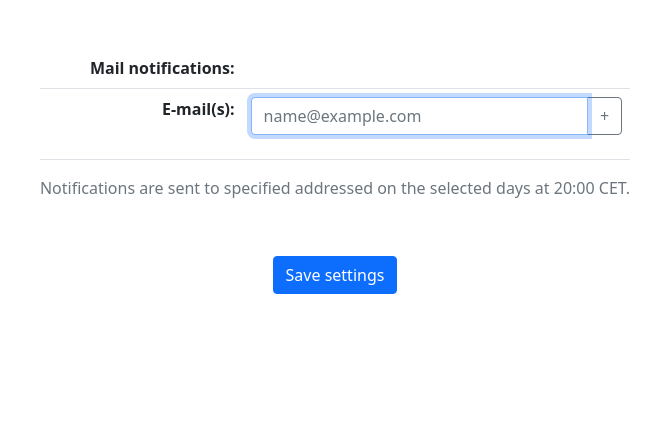
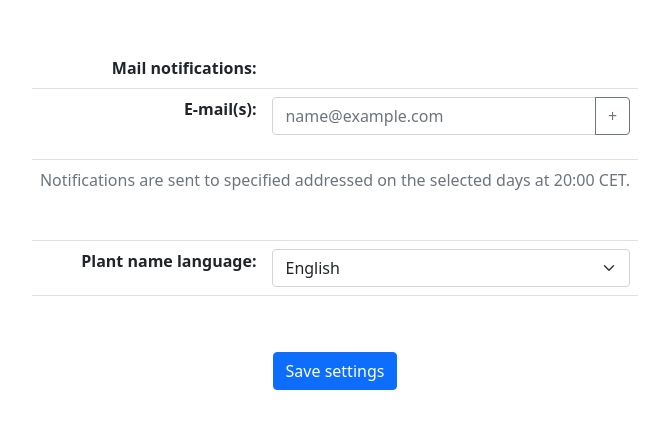
Before and after one commit to perugi/plannter, a Flask app: template templates/settings.html in a window 1280 px wide. Shown: the part 76-505 px from the top of the page, without its empty margins (305-974 px from the left). Run offline with Flask 2, Linux system fonts and the light colour scheme; the template is opened without the code that fills it, so the values that code supplies are empty; some libraries are stand-ins or nearby versions.

Commit message:
Plant names localized, based on user settings.

```diff
--- a/app.py
+++ b/app.py
@@ -4,10 +4,11 @@ import sys
 from cs50 import SQL
 from flask import Flask, flash, redirect, render_template, request, session
 from flask_session import Session
-from flask_mail import Mail, Message
+from flask_mail import Mail
 from werkzeug.security import check_password_hash, generate_password_hash
 from datetime import date
 from flask_apscheduler import APScheduler
+from flask_babel import Babel, gettext
 
 import config
 import helpers.helpers as h
@@ -22,6 +23,7 @@ mail.init_app(app)
 scheduler = APScheduler()
 scheduler.init_app(app)
 scheduler.start()
+babel = Babel(app)
 
 
 @scheduler.task(
@@ -43,6 +45,17 @@ def mail_notifications():
                 # Check if the user has a notification set for today.
                 if config.WEEK_DAYS[today.weekday()] in user_settings["notifications"]:
                     h.send_summary(db, mail, user_settings["user_id"])
+
+
+@babel.localeselector
+def get_locale():
+    if "user_id" not in session:
+        # If user is not logged in.
+        return "en"
+    else:
+        return db.execute(
+            "SELECT language FROM settings WHERE user_id = ?", session["user_id"]
+        )[0]["language"]
 
 
 @app.after_request
@@ -296,12 +309,15 @@ def settings():
                 emails += request.form.get(f"email_{i}") + ","
         emails = emails[:-1]
 
+        language = request.form.get("language")
+
         db.execute(
             "UPDATE settings\
-                SET notifications = ?, emails = ?\
+                SET notifications = ?, emails = ?, language = ?\
               WHERE user_id = ?",
             notifications,
             emails,
+            language,
             session["user_id"],
         )
 
@@ -336,9 +352,12 @@ def settings():
             else:
                 notifications[day] = False
 
+        language = settings[0]["language"]
+
         return render_template(
             "settings.html",
             no_emails=len(emails),
             emails=emails,
             notifications=notifications,
+            language=language,
         )
--- /dev/null
+++ b/babel.cfg
@@ -0,0 +1,2 @@
+[python: **.py]
+[jinja2: **/templates/**.html]
--- a/requirements.txt
+++ b/requirements.txt
@@ -3,6 +3,7 @@ Flask
 Flask-Session
 Flask-Mail
 Flask-APScheduler
+Flask-Babel
 requests
 gunicorn
 psycopg2
--- a/templates/layout.html
+++ b/templates/layout.html
@@ -52,7 +52,8 @@
                             <li>
                                 <hr class="dropdown-divider">
                             </li>
-                            <li><a class="dropdown-item" href="/password_change">Change password</a></li>
+                            <li><a class="dropdown-item" href="/password_change">Change password</a>
+                            </li>
                             <li><a class="dropdown-item" href="/logout">Log out</a></li>
                         </ul>
                     </li>
--- a/templates/settings.html
+++ b/templates/settings.html
@@ -45,7 +45,7 @@ Settings
                             <div id="mail_fields">
                                 {% if not emails %}
                                 <div id="mail_group_1" class="input-group mb-3">
-                                    <input autocomplete="off" autofocus class="form-control" id="email_1" name="email_1"
+                                    <input autocomplete="off" class="form-control" id="email_1" name="email_1"
                                         placeholder="name@example.com" type="email">
                                     <button class="btn btn-outline-secondary" onclick="addMailField(2)" type="button"
                                         id="add_email">+</button>
@@ -54,15 +54,15 @@ Settings
                                 <!-- Generate the fields with the already input e-mails -->
                                 {% for i in range(1, no_emails) %}
                                 <div id="{{ 'mail_group_' ~ i }}" class="input-group mb-3">
-                                    <input autocomplete="off" autofocus class="form-control" id="{{ 'email_' ~ i }}"
+                                    <input autocomplete="off" class="form-control" id="{{ 'email_' ~ i }}"
                                         name="{{ 'email_' ~ i }}" value="{{ emails[i-1] }}" type="email">
                                 </div>
                                 {% endfor %}
                                 <!-- The last e-mail needs the -/+ buttons -->
                                 <div id="{{ 'mail_group_' ~ no_emails }}" class="input-group mb-3">
-                                    <input autocomplete="off" autofocus class="form-control"
-                                        id="{{ 'email_' ~ no_emails }}" name="{{ 'email_' ~ no_emails }}"
-                                        value="{{ emails[no_emails-1] }}" type="email">
+                                    <input autocomplete="off" class="form-control" id="{{ 'email_' ~ no_emails }}"
+                                        name="{{ 'email_' ~ no_emails }}" value="{{ emails[no_emails-1] }}"
+                                        type="email">
                                     {% if no_emails != 1 %}
                                     <button class="btn btn-outline-secondary"
                                         onclick="removeMailField('{{ no_emails }}')" type="button"
@@ -76,10 +76,23 @@ Settings
                             </div>
                         </td>
                     </tr>
+                    <tr>
+                        <td colspan="2" class="text-muted text-center">Notifications are sent to specified addressed on
+                            the selected days at
+                            20:00 CET.
+                            <p>&nbsp;</p>
+                        </td>
+                    </tr>
+                    <tr>
+                        <th>Plant name language:</th>
+                        <td>
+                            <select name="language" class="form-select">
+                                <option {% if language=="en" %}selected{% endif %} value="en">English</option>
+                                <option {% if language=="si" %}selected{% endif %} value="si">Slovenščina</option>
+                            </select>
+                        </td>
+                    </tr>
                 </table>
-                <p class="text-muted text-center">Notifications are sent to specified addressed on the selected days at
-                    20:00 CET.
-                </p>
                 <p>&nbsp</p>
                 <div class="text-center">
                     <button class="btn btn-primary mt3" type="submit">Save settings</button>
```
Also changed, not shown: config.py (+5 -5 lines), helpers/helpers.py (+6 -2 lines), templates/weekly.html (+5 -5 lines), translations/si/LC_MESSAGES/messages.po (added).
